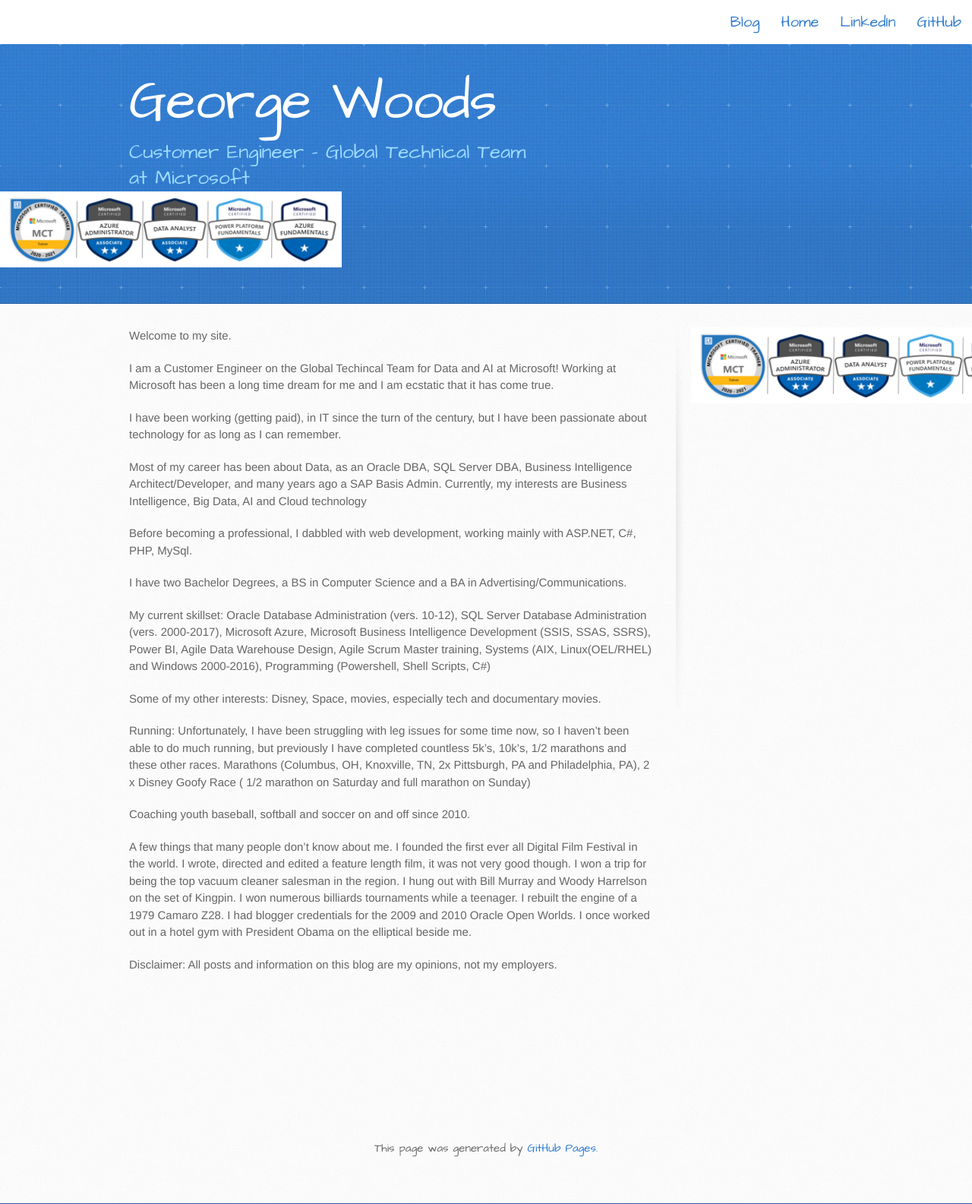
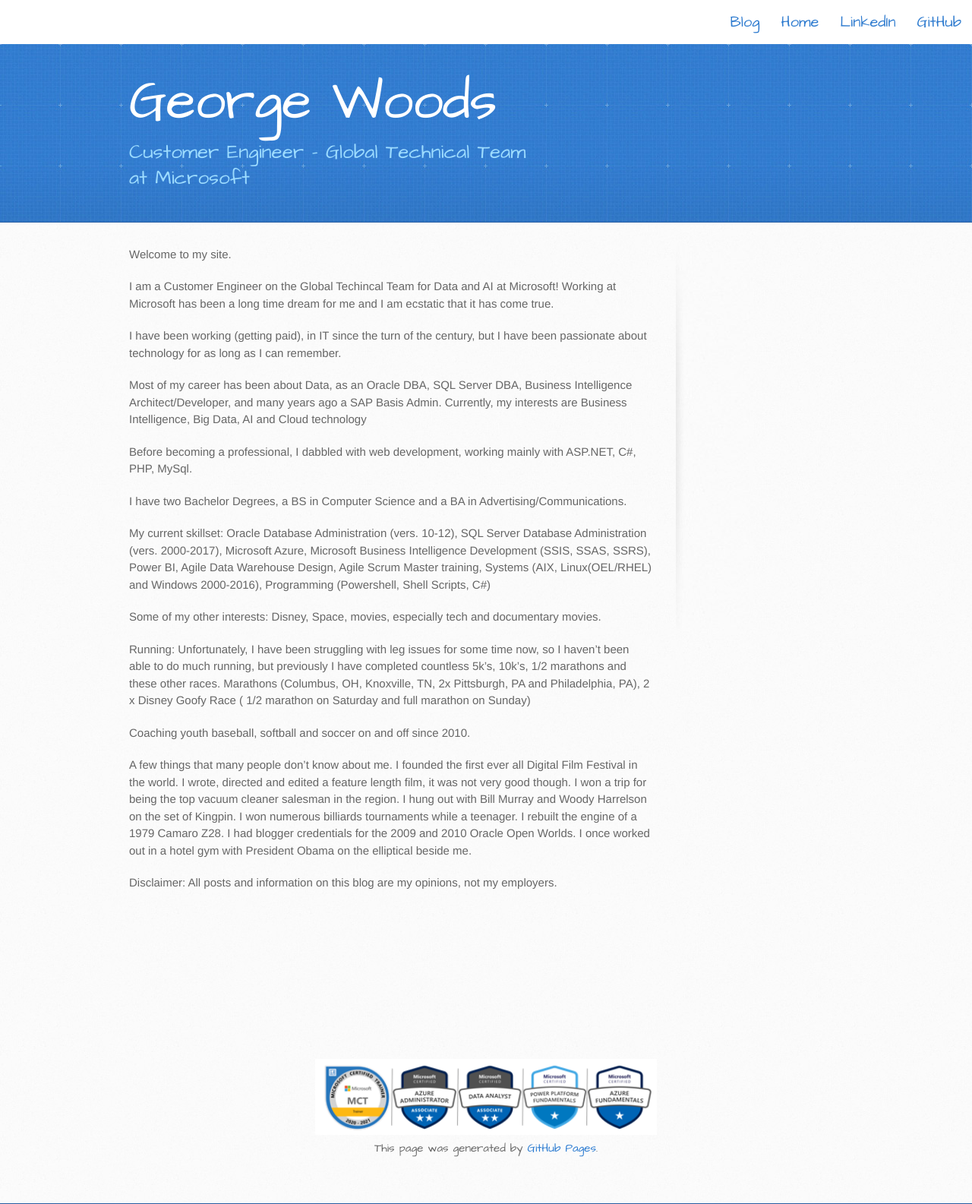
Before and after one commit to gvwoods/gvwoods.github.io, a Jekyll site: the page built from index.md, in a window 1280 px wide. Shown: the whole page at 76% size. Built offline with Jekyll 4.4.1, drawn with Linux system fonts in a browser that asks for light colours; our own code applies the rules of GitHub Pages for plain Markdown files.

Commit message:
Update default.html

```diff
--- a/_layouts/default.html
+++ b/_layouts/default.html
@@ -27,9 +27,7 @@
       <div class="inner">
         <h1>  {{ site.name }} </h1>
         <h2>Customer Engineer - Global Technical Team at Microsoft</h2>
-
-       </div>
-      <img src="images/certsweb.png" alt="test" position= "right" width="450" height="100">
+        </div>
     </header>
 
     <div id="content-wrapper">
@@ -41,11 +39,13 @@
         </section>
 
         <aside id="sidebar">
-           <img src="images/certsweb.png" alt="test" width="450" height="100">
+
           </aside>
       </div>
     </div>
-     <div class="footer "><footer>
+     <div class="footer ">
+       <footer>
+        <img src="images/certsweb.png" alt="test" width="450" height="100">
       <p>This page was generated by <a href="https://pages.github.com">GitHub Pages</a>.</p>
        </footer></div>
   </body>
```
